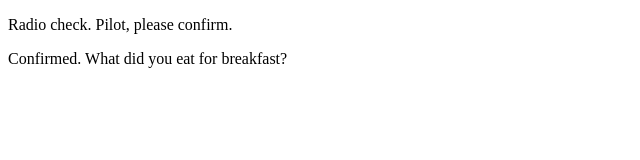
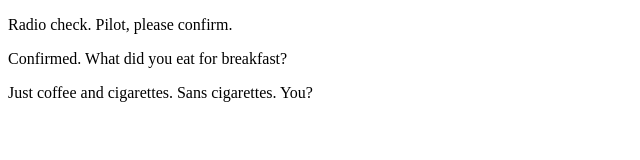
Before and after one commit to TuckerO33/communication-log, a plain HTML site: page index.html in a window 1280 px wide. Shown: the whole page, without its empty margins (0-640 px from the left). Drawn offline with Linux system fonts and the light colour scheme.

Commit message:
reply from control

```diff
--- a/index.html
+++ b/index.html
@@ -3,5 +3,6 @@
    <body>
       <p>Radio check. Pilot, please confirm.</p>
       <p>Confirmed. What did you eat for breakfast?</p>
+      <p> Just coffee and cigarettes. Sans cigarettes. You?</p>
    </body>
 </html>
```
